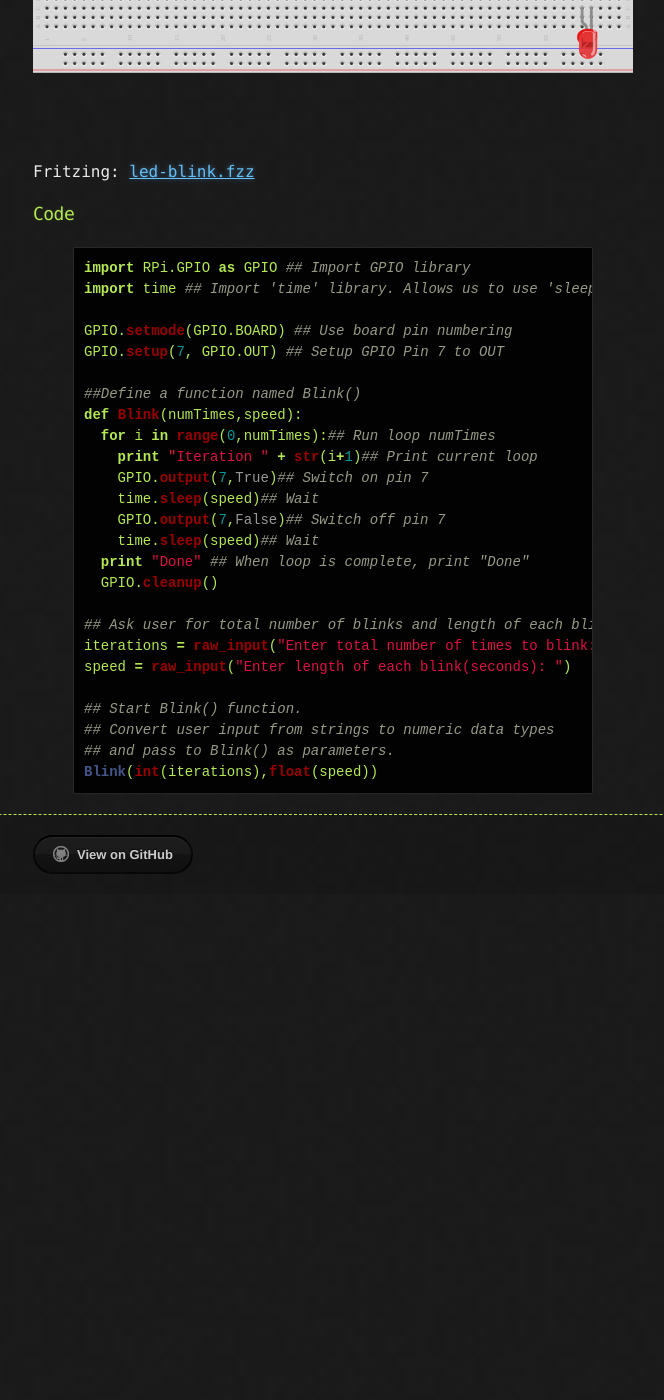
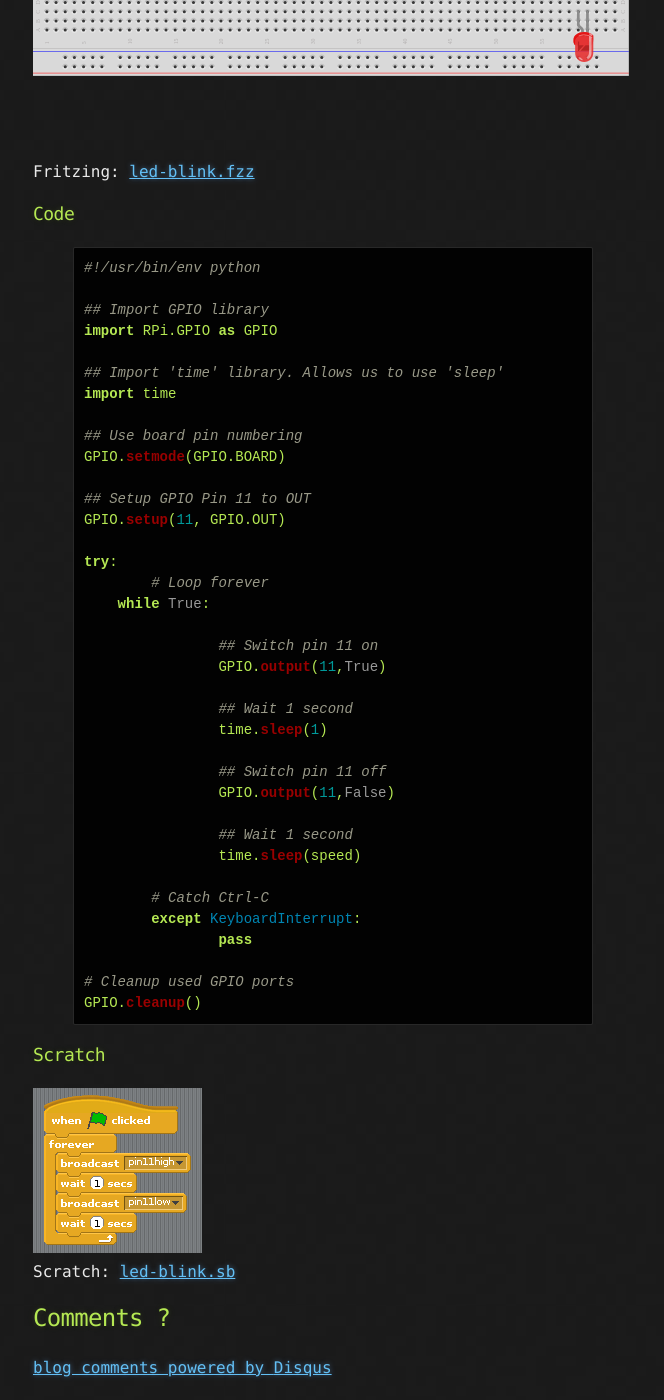
Before and after one commit to raspikuku/raspikuku.github.io, a Jekyll site: the page built from _posts/2014-03-10-led-blink.md, in a window 1280 px wide and 1400 px high, scrolled down 823 px. Shown: the whole window, without its empty margins (307-971 px from the left). Built offline with Jekyll 4.4.1, drawn with Linux system fonts in a browser that asks for light colours; Markdown is read by kramdown in place of the engine named in the settings; comment, search, counter and statistics services are not loaded; before the commit the page ends 1757 px from its top, so only the background shows below that.

Commit message:
Add disqus comments

```diff
--- a/_layouts/default.html
+++ b/_layouts/default.html
@@ -38,5 +38,21 @@
         </div>
     </footer>
 
+    <!-- Put this just before the closing body tag of your web page -->
+    <script type="text/javascript">
+        /* * * CONFIGURATION VARIABLES: EDIT BEFORE PASTING INTO YOUR WEBPAGE * * */
+        var disqus_shortname = 'raspikuku'; // required: replace example with your forum shortname
+        var disqus_identifier = '{{ page.url }}';
+        var disqus_url = 'http://raspikuku.github.com{{ page.url }}';
+
+        /* * * DON'T EDIT BELOW THIS LINE * * */
+        (function () {
+            var s = document.createElement('script'); s.async = true;
+            s.type = 'text/javascript';
+            s.src = 'http://' + disqus_shortname + '.disqus.com/count.js';
+            (document.getElementsByTagName('HEAD')[0] || document.getElementsByTagName('BODY')[0]).appendChild(s);
+        }());
+    </script>
+
     </body>
 </html>
--- a/_layouts/post.html
+++ b/_layouts/post.html
@@ -7,3 +7,22 @@ layout: default
 <div class="post">
 {{ content }}
 </div>
+
+<!-- This is the actual comments section -->
+<h2>Comments ?</h2>
+<div id="disqus_thread"></div>
+<script type="text/javascript">
+    /* * * CONFIGURATION VARIABLES: EDIT BEFORE PASTING INTO YOUR WEBPAGE * * */
+    var disqus_shortname = 'erjjones'; // required: replace example with your forum shortname
+    var disqus_identifier = '{{ page.url }}';
+    var disqus_url = 'http://raspikuku.github.com{{ page.url }}';
+
+    /* * * DON'T EDIT BELOW THIS LINE * * */
+    (function() {
+        var dsq = document.createElement('script'); dsq.type = 'text/javascript'; dsq.async = true;
+        dsq.src = 'http://' + disqus_shortname + '.disqus.com/embed.js';
+        (document.getElementsByTagName('head')[0] || document.getElementsByTagName('body')[0]).appendChild(dsq);
+    })();
+</script>
+<noscript>Please enable JavaScript to view the <a href="http://disqus.com/?ref_noscript">comments powered by Disqus.</a></noscript>
+<a href="http://disqus.com" class="dsq-brlink">blog comments powered by <span class="logo-disqus">Disqus</span></a>
--- a/_posts/2014-03-10-led-blink.md
+++ b/_posts/2014-03-10-led-blink.md
@@ -7,35 +7,51 @@ categories: raspi gpio
 
 ### Board
 
-<img src="/images/led-blink_Steckplatine.svg" width="800" height="600" alt="bread board" />
+<img src="/images/led-blink_Steckplatine.svg" width="800" height="600" alt="bread board" /><br />
 Fritzing: [led-blink.fzz](/images/fritzing/led-blink.fzz)
 
 ### Code
 
 {% highlight python %}
-import RPi.GPIO as GPIO ## Import GPIO library
-import time ## Import 'time' library. Allows us to use 'sleep'
+#!/usr/bin/env python
 
-GPIO.setmode(GPIO.BOARD) ## Use board pin numbering
-GPIO.setup(7, GPIO.OUT) ## Setup GPIO Pin 7 to OUT
+## Import GPIO library
+import RPi.GPIO as GPIO
 
-##Define a function named Blink()
-def Blink(numTimes,speed):
-  for i in range(0,numTimes):## Run loop numTimes
-    print "Iteration " + str(i+1)## Print current loop
-    GPIO.output(7,True)## Switch on pin 7
-    time.sleep(speed)## Wait
-    GPIO.output(7,False)## Switch off pin 7
-    time.sleep(speed)## Wait
-  print "Done" ## When loop is complete, print "Done"
-  GPIO.cleanup()
+## Import 'time' library. Allows us to use 'sleep'
+import time
 
-## Ask user for total number of blinks and length of each blink
-iterations = raw_input("Enter total number of times to blink: ")
-speed = raw_input("Enter length of each blink(seconds): ")
+## Use board pin numbering
+GPIO.setmode(GPIO.BOARD)
 
-## Start Blink() function.
-## Convert user input from strings to numeric data types
-## and pass to Blink() as parameters.
-Blink(int(iterations),float(speed))
+## Setup GPIO Pin 11 to OUT
+GPIO.setup(11, GPIO.OUT)
+
+try:
+	# Loop forever
+    while True:
+
+		## Switch pin 11 on
+		GPIO.output(11,True)
+
+		## Wait 1 second
+		time.sleep(1)
+
+		## Switch pin 11 off
+		GPIO.output(11,False)
+
+		## Wait 1 second
+		time.sleep(speed)
+
+	# Catch Ctrl-C
+	except KeyboardInterrupt:
+		pass
+
+# Cleanup used GPIO ports
+GPIO.cleanup()
 {% endhighlight %}
+
+### Scratch
+
+<img src="/images/scratch/led-blink.png" alt="Scratch script" /><br />
+Scratch: [led-blink.sb](/images/scratch/led-blink.sb)
```
Also changed, not shown: images/led-blink_Steckplatine.svg, images/scratch/led-blink.png (added), 2 other files.
